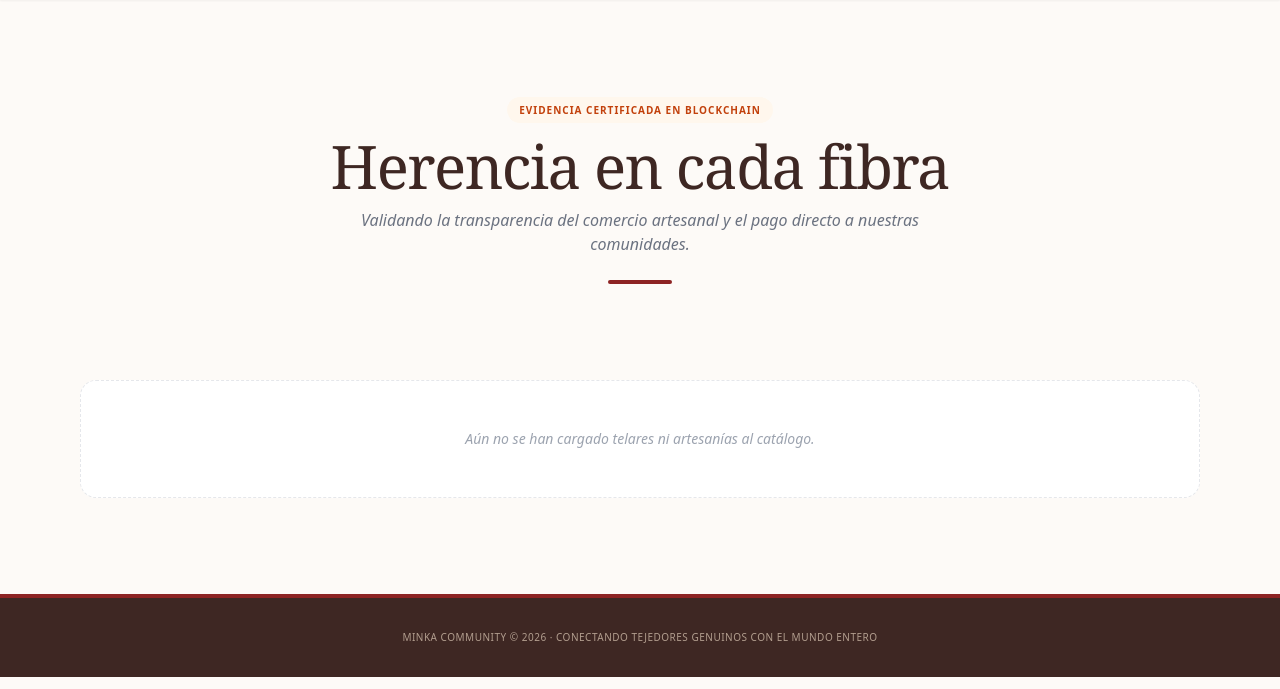
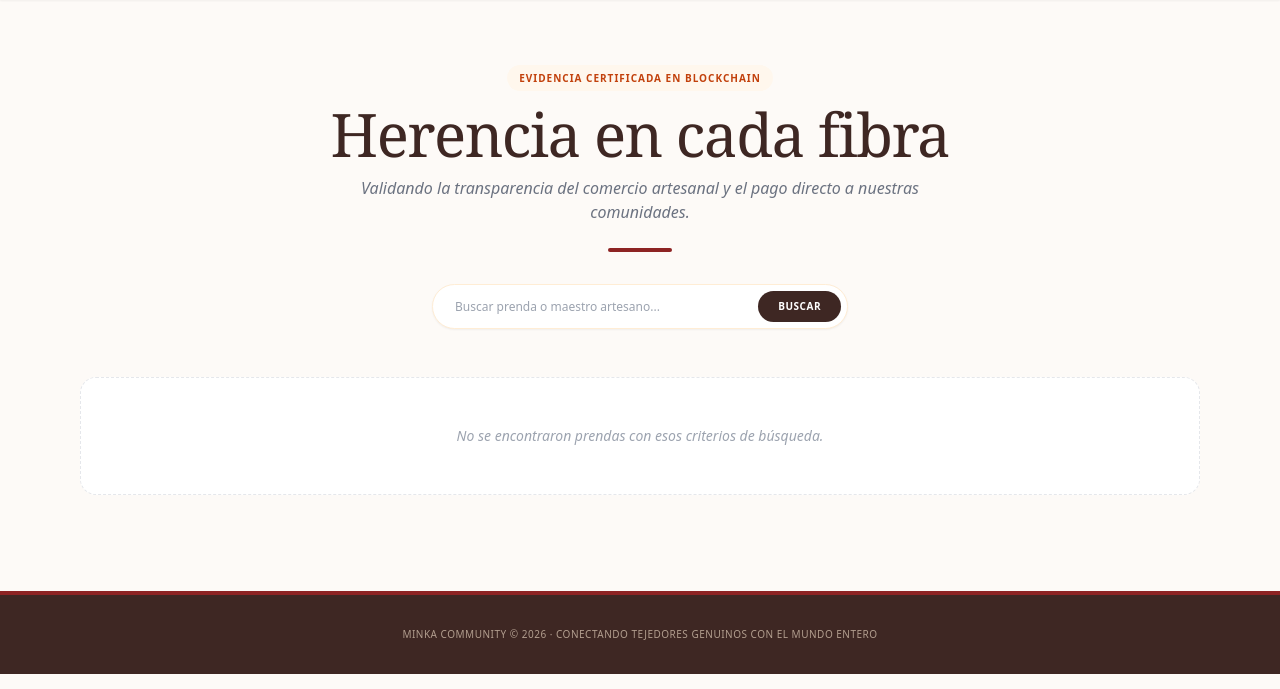
Before and after one commit to lapaza251ds03-hub/proyecto-artesanos, a Flask app: page / in a window 1280 px wide. Shown: the part 73-762 px from the top of the page. Run offline with Flask 3, Linux system fonts and the light colour scheme; data that the repository does not hold is empty; some libraries are stand-ins or nearby versions.

Commit message:
Update catalogo.html

```diff
--- a/templates/catalogo.html
+++ b/templates/catalogo.html
@@ -21,12 +21,21 @@
         </a>
     </nav>
 
-    <header class="max-w-6xl mx-auto text-center px-4 py-16 md:py-24">
+    <header class="max-w-6xl mx-auto text-center px-4 pt-16 pb-8">
         <span class="text-[10px] font-bold uppercase tracking-widest text-orange-700 bg-orange-50 px-3 py-1.5 rounded-full">Evidencia Certificada en Blockchain</span>
         <h1 class="font-serif text-4xl md:text-6xl text-[#3e2723] mt-4 tracking-tight leading-none">Herencia en cada fibra</h1>
         <p class="text-sm md:text-base text-gray-500 italic mt-3 max-w-xl mx-auto">Validando la transparencia del comercio artesanal y el pago directo a nuestras comunidades.</p>
         <div class="w-16 h-1 bg-[#8d2323] mx-auto mt-6 rounded-full"></div>
     </header>
+
+    <div class="max-w-md mx-auto px-4 mb-12">
+        <form action="/" method="GET" class="flex gap-2 bg-white p-1.5 border border-orange-100 rounded-full shadow-sm">
+            <input type="text" name="q" value="{{ busqueda }}" placeholder="Buscar prenda o maestro artesano..." class="w-full pl-4 text-xs bg-transparent focus:outline-none text-gray-700">
+            <button type="submit" class="bg-[#3e2723] text-white text-[10px] uppercase font-bold tracking-wider px-5 py-2 rounded-full hover:bg-[#281917] transition-colors">
+                Buscar
+            </button>
+        </form>
+    </div>
 
     <main class="max-w-6xl mx-auto px-4 pb-24">
         <div class="grid grid-cols-1 sm:grid-cols-2 lg:grid-cols-3 gap-8">
@@ -36,7 +45,7 @@
 
                     <div class="relative bg-gray-50 aspect-[4/3] overflow-hidden">
                         <span class="absolute top-3 left-3 bg-white/90 backdrop-blur-sm text-[9px] font-bold uppercase text-gray-700 px-2.5 py-1 rounded-md shadow-sm tracking-wider">
-                            Fase: Portada General
+                            Por: {{ p[8] if p[8] else "Comunidad Minka" }}
                         </span>
                         <img src="{{ url_for('static', filename='img/productos/' + p[6]) }}"
                              alt="{{ p[1] }}"
@@ -84,7 +93,7 @@
                 {% endfor %}
             {% else %}
                 <div class="col-span-full text-center py-12 bg-white rounded-2xl border border-dashed border-gray-200">
-                    <p class="text-gray-400 italic text-sm">Aún no se han cargado telares ni artesanías al catálogo.</p>
+                    <p class="text-gray-400 italic text-sm">No se encontraron prendas con esos criterios de búsqueda.</p>
                 </div>
             {% endif %}
         </div>
```
